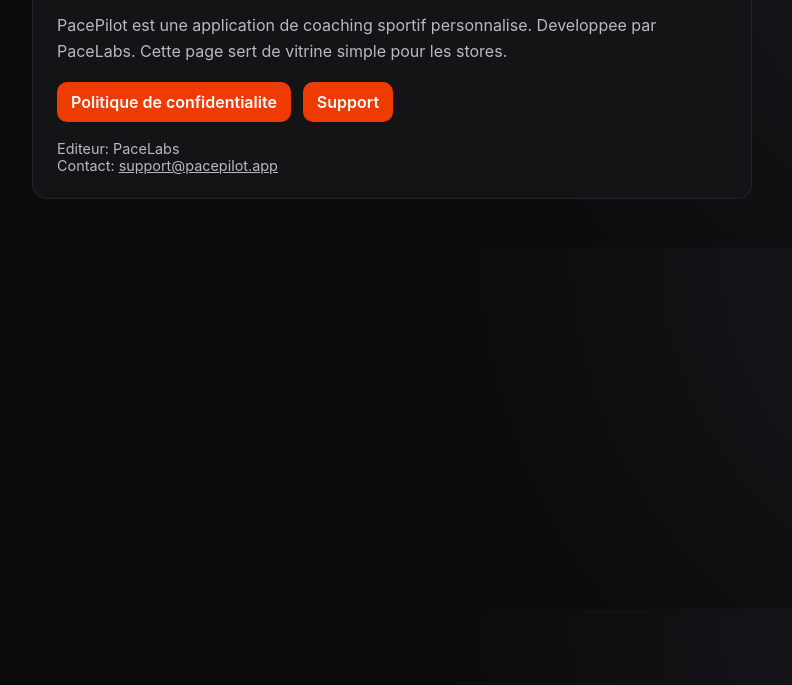
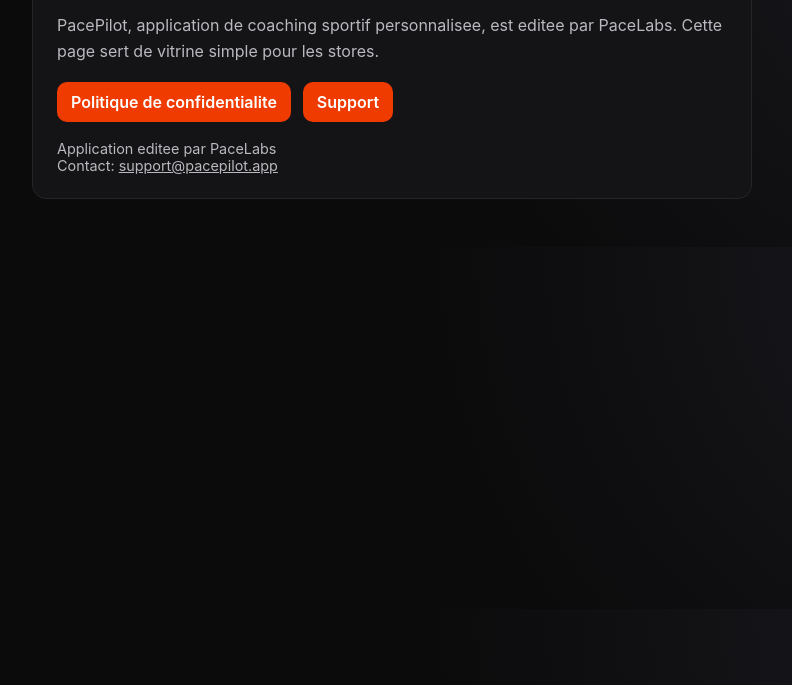
Before and after one commit to pacepilot-hub/Pacepilot-site, a plain HTML site: page index.html in a window 1280 px wide. Shown: the part 115-800 px from the top of the page, without its empty margins (248-1040 px from the left). Drawn offline with Linux system fonts and the light colour scheme.

Commit message:
Update description and footer text in index.html

```diff
--- a/index.html
+++ b/index.html
@@ -55,8 +55,8 @@
       <section class="card">
         <h1>PacePilot</h1>
         <p>
-          PacePilot est une application de coaching sportif personnalise.
-          Developpee par PaceLabs.
+          PacePilot, application de coaching sportif personnalisee,
+          est editee par PaceLabs.
           Cette page sert de vitrine simple pour les stores.
         </p>
         <div class="links">
@@ -64,7 +64,7 @@
           <a class="btn" href="support.html">Support</a>
         </div>
         <footer>
-          Editeur: PaceLabs<br />
+          Application editee par PaceLabs<br />
           Contact: <a class="link" href="mailto:support@pacepilot.app">support@pacepilot.app</a>
         </footer>
       </section>
```
